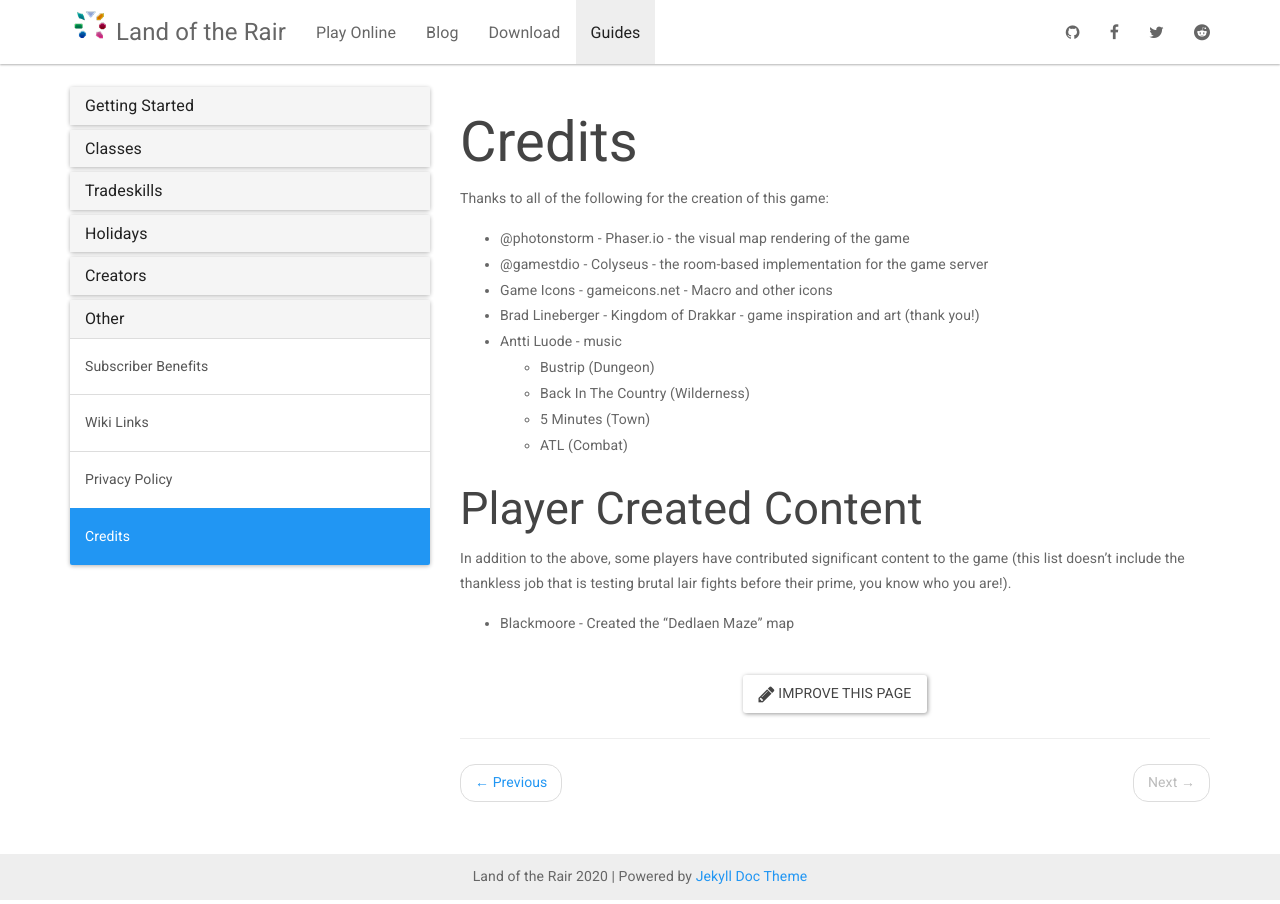
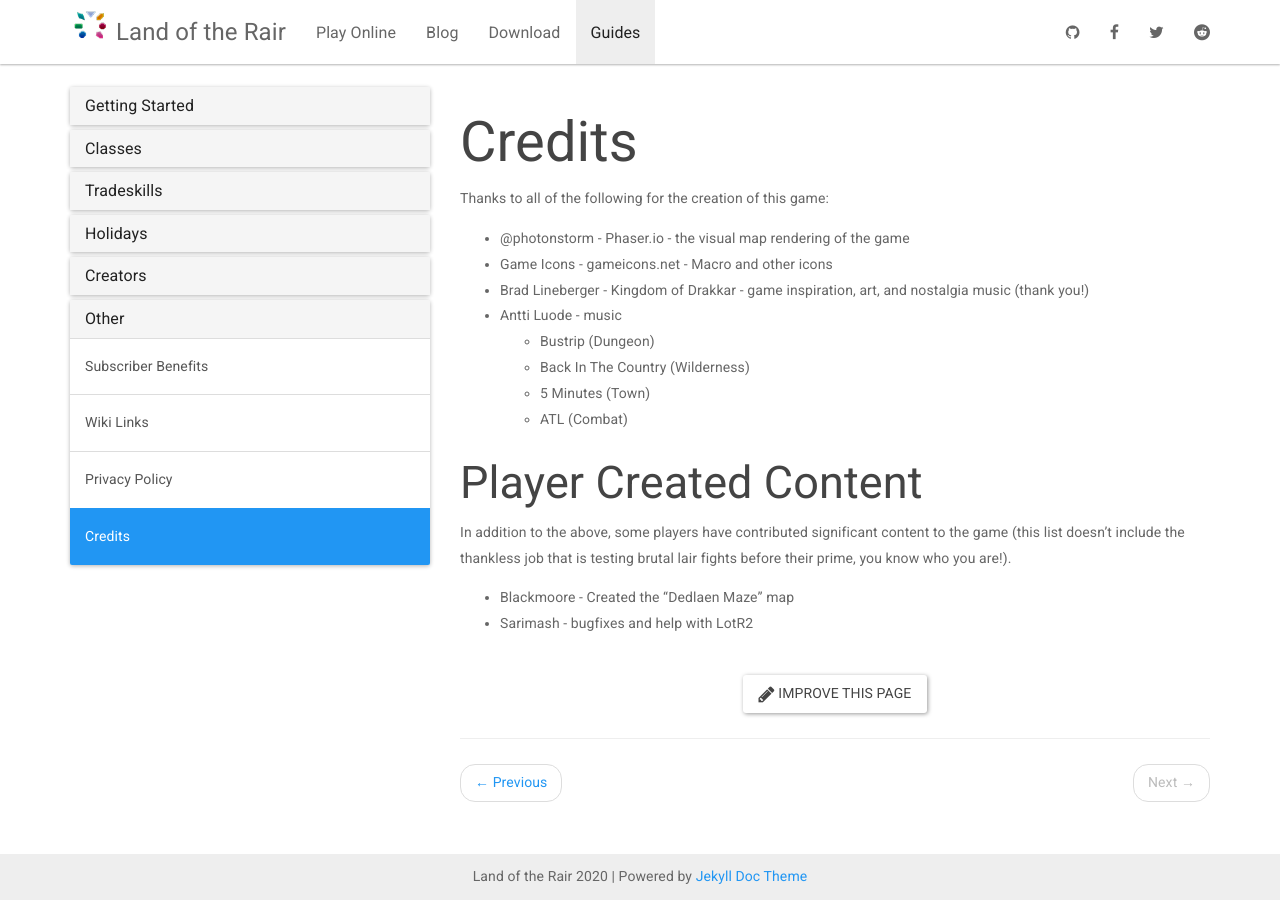
Before and after one commit to LandOfTheRair/landoftherair.github.io, a Jekyll site: the page built from _docs/other/credits.md, in a window 1280 px wide. Built offline with Jekyll 4.4.1, drawn with Linux system fonts in a browser that asks for light colours; nearby versions of some CDN libraries.

Commit message:
Update credits.md

```diff
--- a/_docs/other/credits.md
+++ b/_docs/other/credits.md
@@ -6,9 +6,8 @@ permalink: /docs/credits/
 Thanks to all of the following for the creation of this game:
 
 * @photonstorm - Phaser.io - the visual map rendering of the game
-* @gamestdio - Colyseus - the room-based implementation for the game server
 * Game Icons - gameicons.net - Macro and other icons
-* Brad Lineberger - Kingdom of Drakkar - game inspiration and art (thank you!)
+* Brad Lineberger - Kingdom of Drakkar - game inspiration, art, and nostalgia music (thank you!)
 * Antti Luode - music
   * Bustrip (Dungeon)
   * Back In The Country (Wilderness)
@@ -20,3 +19,4 @@ Thanks to all of the following for the creation of this game:
 In addition to the above, some players have contributed significant content to the game (this list doesn't include the thankless job that is testing brutal lair fights before their prime, you know who you are!).
 
 * Blackmoore - Created the "Dedlaen Maze" map
+* Sarimash - bugfixes and help with LotR2
```
